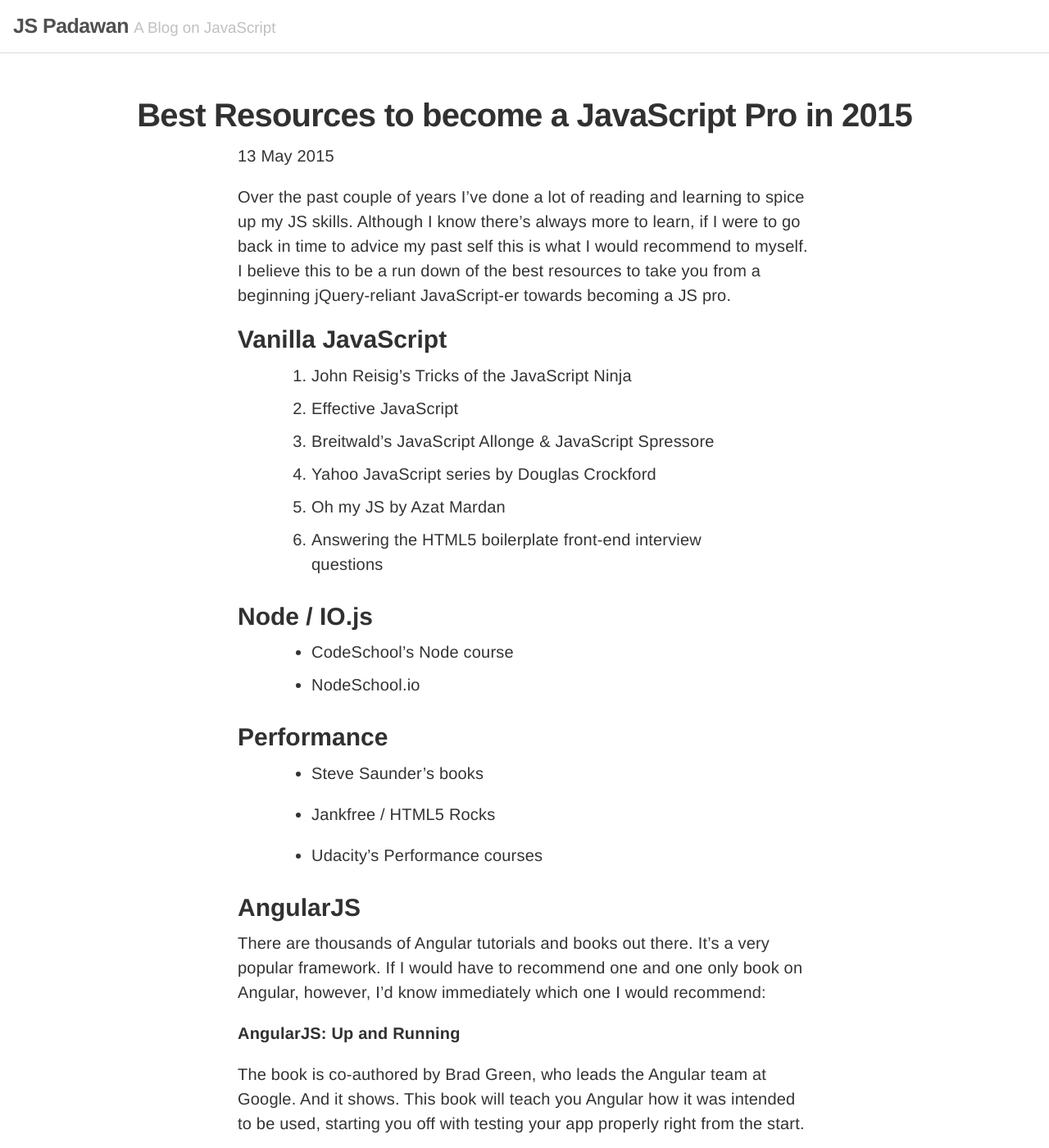
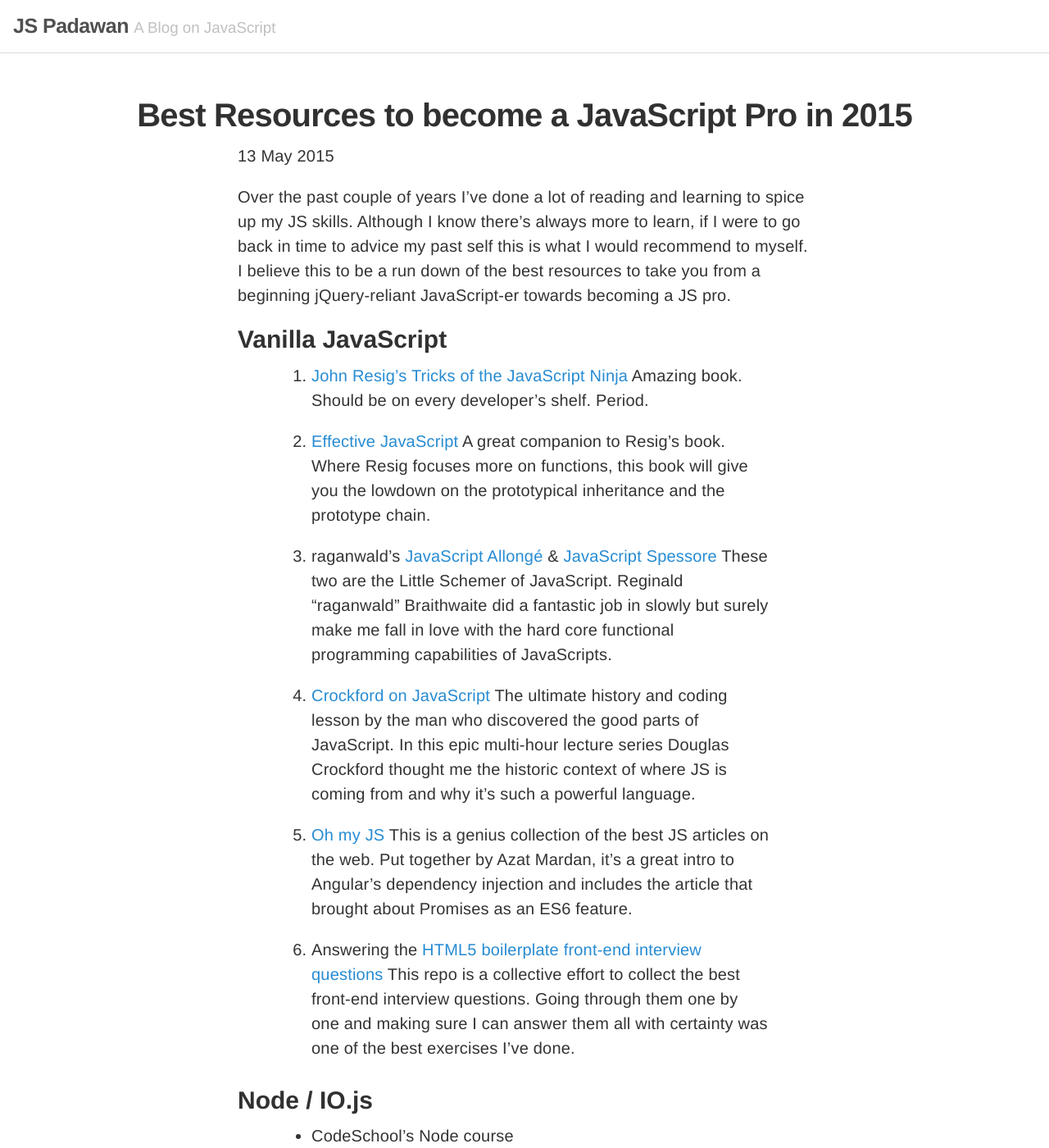
Before and after one commit to stefanRitter/jsblog, a Jekyll site: the page built from _posts/2015-05-13-javascript-resources.md, in a window 1280 px wide and 1400 px high. Shown: the whole window at 82% size. Built offline with Jekyll 4.4.1, drawn with Linux system fonts in a browser that asks for light colours; some of the changed text lies outside the part shown.

Commit message:
add links

```diff
--- a/_posts/2015-05-13-javascript-resources.md
+++ b/_posts/2015-05-13-javascript-resources.md
@@ -9,12 +9,18 @@
 Over the past couple of years I’ve done a lot of reading and learning to spice up my JS skills. Although I know there’s always more to learn, if I were to go back in time to advice my past self this is what I would recommend to myself. I believe this to be a run down of the best resources to take you from a beginning jQuery-reliant JavaScript-er towards becoming a JS pro.
 
 ## Vanilla JavaScript
-1. John Reisig’s Tricks of the JavaScript Ninja
-2. Effective JavaScript
-3. Breitwald’s JavaScript Allonge & JavaScript Spressore
-4. Yahoo JavaScript series by Douglas Crockford
-5. Oh my JS by Azat Mardan
-6. Answering the HTML5 boilerplate front-end interview questions
+1. [John Resig's Tricks of the JavaScript Ninja](http://jsninja.com/) Amazing book. Should be on every developer's shelf. Period.
+
+2. [Effective JavaScript](http://effectivejs.com/) A great companion to Resig's book. Where Resig focuses more on functions, this book will give you the lowdown on the prototypical inheritance and the prototype chain.
+
+3. raganwald's [JavaScript Allongé](https://leanpub.com/javascript-allonge/) & [JavaScript Spessore](https://leanpub.com/javascript-spessore) These two are the Little Schemer of JavaScript. Reginald “raganwald” Braithwaite did a fantastic job in slowly but surely make me fall in love with the hard core functional programming capabilities of JavaScripts.
+
+4. [Crockford on JavaScript](https://www.youtube.com/watch?v=JxAXlJEmNMg) The ultimate history and coding lesson by the man who discovered the good parts of JavaScript. In this epic multi-hour lecture series Douglas Crockford thought me the historic context of where JS is coming from
+and why it's such a powerful language.
+
+5. [Oh my JS](https://leanpub.com/ohmyjs) This is a genius collection of the best JS articles on the web. Put together by Azat Mardan, it's a great intro to Angular's dependency injection and includes the article that brought about Promises as an ES6 feature.
+
+6. Answering the [HTML5 boilerplate front-end interview questions](https://github.com/h5bp/Front-end-Developer-Interview-Questions) This repo is a collective effort to collect the best front-end interview questions. Going through them one by one and making sure I can answer them all with certainty was one of the best exercises I've done.
 
 ## Node / IO.js
 - CodeSchool’s Node course
@@ -30,7 +36,7 @@
 ## AngularJS
 There are thousands of Angular tutorials and books out there. It’s a very popular framework. If I would have to recommend one and one only book on Angular, however, I’d know immediately which one I would recommend:
 
-**AngularJS: Up and Running**
+**[AngularJS: Up and Running](http://shop.oreilly.com/product/0636920033486.do)**
 
 The book is co-authored by Brad Green, who leads the Angular team at Google. And it shows. This book will teach you Angular how it was intended to be used, starting you off with testing your app properly right from the start.
 
@@ -40,19 +46,20 @@
 1. everything in React is a component
 2. some components have state
 
-The best way to learn React at the moment is via the main site’s tutorials. There are books starting to appear, but React’s API is still changing rapidly as it approaches 1.0 so these books are already out of date by now.
+The best way to learn React at the moment is via [the main site’s tutorials](https://facebook.github.io/react/docs/tutorial.html) - including [those from the Flux site](https://facebook.github.io/flux/docs/todo-list.html#content) as well. There are books starting to appear, but React’s API is still changing rapidly as it approaches 1.0 so these books are already out of date by now.
 
 ## Canvas, Audio API & Gaming
 There is one resource I can’t recommend high enough to learn these shiny new-ish HTML5 features:
 
-**Udacity’s HTML5 Game Dev course**
+**[Udacity’s HTML5 Game Dev course](https://www.udacity.com/course/html5-game-development--cs255)**
 
 The course will talk you through thinking in frames per second and writing pixels to Canvas rather than thinking in DOM trees. It’s a very demanding course, but worth every bit of effort you put into it — even when you’re not intending to ever become a game developer: your debugging skills will benefit from getting into a frame per second mindset, and learning more about the mechanics of rendering will make you more sensitive to the performance implications of how you build your DOM.
 
 ## Animations
-This is tough one to give recommendations on, the area is changing so rapidly and animations is something really best learned by doing, tweaking and trying it yourself.
+This is tough one to give recommendations on, the area is changing so rapidly and animations is something really best learned by doing, tweaking, and trying it yourself.
 
 Here are some great resources to start you off with animations:
 
 - [CSS 3D transforms by David Desandro](https://desandro.github.io/3dtransforms/)
-- Rachel Nabor’s Web Animation Weekly
+- [Rachel Nabors' Web Animation Weekly](http://rachelnabors.com/newsletters/)
+- Keep a look out for the [upcoming Animations API](http://updates.html5rocks.com/2014/05/Web-Animations---element-animate-is-now-in-Chrome-36)
```
